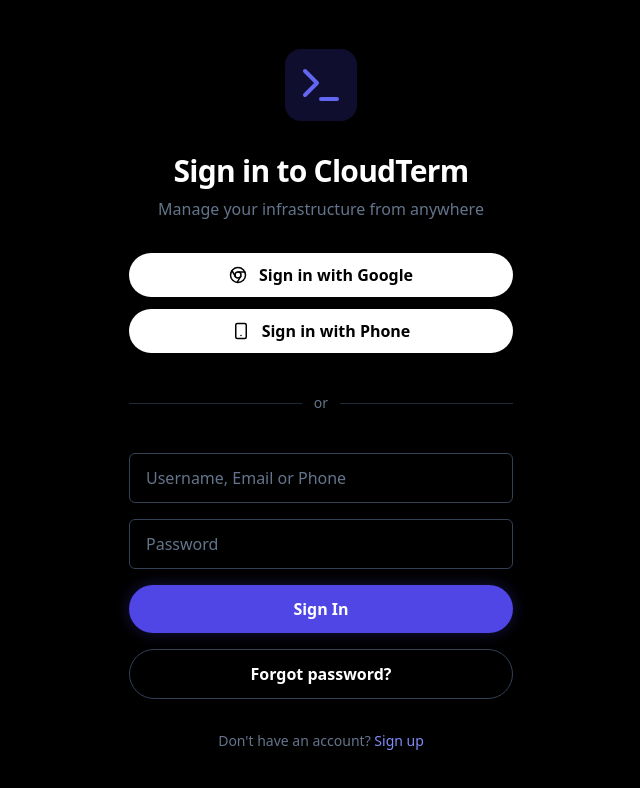
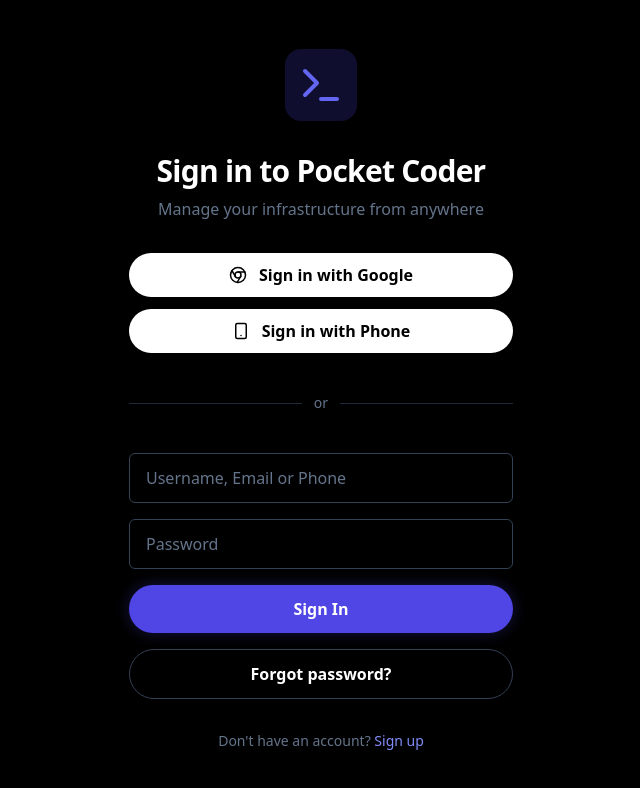
Before and after one commit to z1131/pocket-coder, a React (Vite) app in the folder frontend/: page /login in a window 1280 px wide. Shown: the top 788 px of the page, without its empty margins (319-959 px from the left). Built offline with nearby package versions, Linux system fonts and the light colour scheme.

Commit message:
feat(frontend): rename project from CloudTerm to Pocket Coder

```diff
--- a/frontend/constants.ts
+++ b/frontend/constants.ts
@@ -19,6 +19,6 @@
   "Authenticating user (mock_user)...",
   "Establishing secure channel...",
   "Connection established.",
-  "Welcome to CloudTerm v1.0.2",
+  "Welcome to Pocket Coder v1.0.2",
   "Type 'help' for available commands."
 ];
--- a/frontend/index.html
+++ b/frontend/index.html
@@ -3,7 +3,7 @@
   <head>
     <meta charset="UTF-8" />
     <meta name="viewport" content="width=device-width, initial-scale=1.0, maximum-scale=1.0, user-scalable=no" />
-    <title>CloudTerm AI</title>
+    <title>Pocket Coder</title>
     <script src="https://cdn.tailwindcss.com"></script>
     <style>
       /* Custom scrollbar for webkit to look more like a terminal */
--- a/frontend/metadata.json
+++ b/frontend/metadata.json
@@ -1,5 +1,5 @@
 {
-  "name": "CloudTerm AI",
+  "name": "Pocket Coder",
   "description": "A mobile-first remote terminal interface with AI command assistance.",
   "requestFramePermissions": []
 }
--- a/frontend/package.json
+++ b/frontend/package.json
@@ -1,5 +1,5 @@
 {
-  "name": "cloudterm-ai",
+  "name": "pocket-coder",
   "private": true,
   "version": "0.0.0",
   "type": "module",
--- a/frontend/views/LoginView.tsx
+++ b/frontend/views/LoginView.tsx
@@ -44,7 +44,7 @@
         </div>
 
         <div className="space-y-2 text-center">
-          <h1 className="text-3xl font-bold tracking-tight text-white">Sign in to CloudTerm</h1>
+          <h1 className="text-3xl font-bold tracking-tight text-white">Sign in to Pocket Coder</h1>
           <p className="text-slate-500">Manage your infrastructure from anywhere</p>
         </div>
 
```
